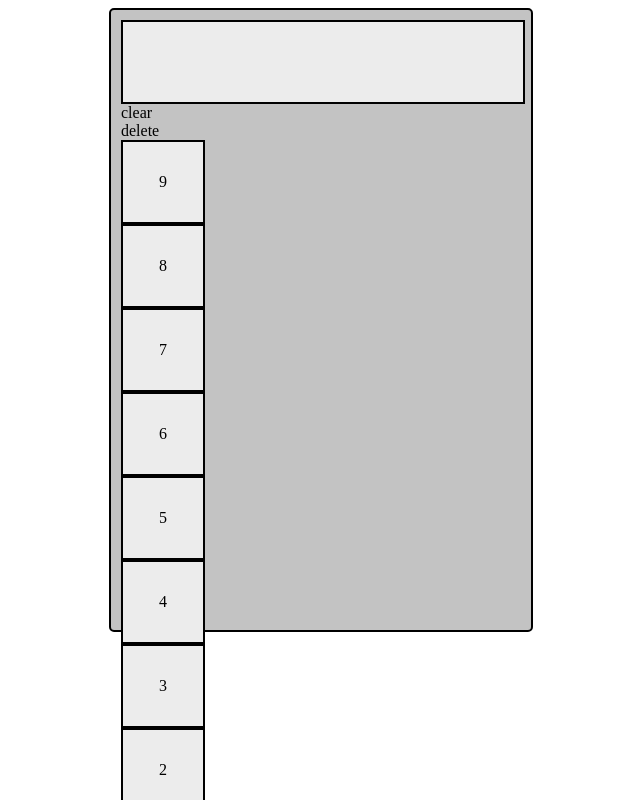
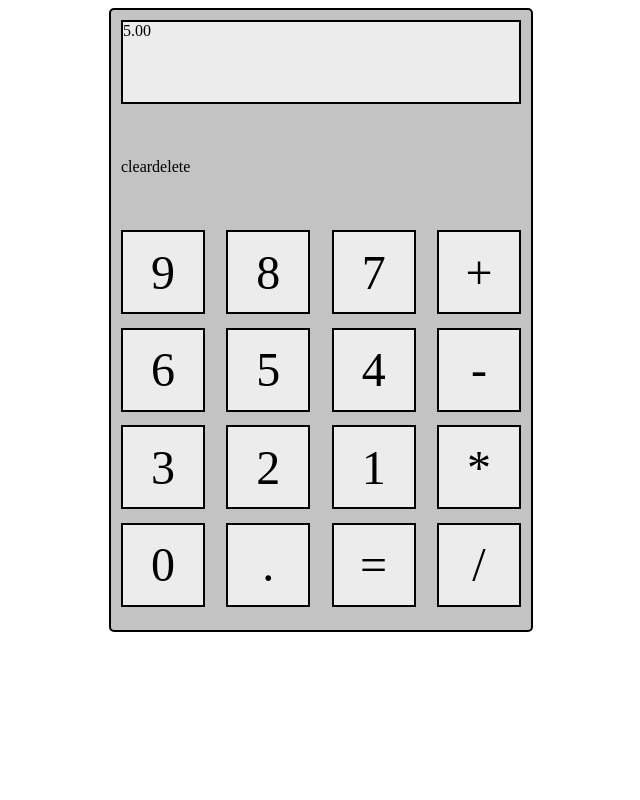
Before and after one commit to sina--/calculator, a plain HTML site: page index.html in a window 1280 px wide. Shown: the top 800 px of the page, without its empty margins (319-959 px from the left). Drawn offline with Linux system fonts and the light colour scheme.

Commit message:
Build basic UI

```diff
--- a/index.html
+++ b/index.html
@@ -10,22 +10,24 @@
 		<div class="display" id="display"></div>
 		<div>clear</div>
 		<div>delete</div>
+		<div class="keypad">
 			<div class="keys">9</div>
 			<div class="keys">8</div>
 			<div class="keys">7</div>
+			<div class="keys">+</div>
 			<div class="keys">6</div>
 			<div class="keys">5</div>
 			<div class="keys">4</div>
+			<div class="keys">-</div>
 			<div class="keys">3</div>
 			<div class="keys">2</div>
 			<div class="keys">1</div>
+			<div class="keys">*</div>
 			<div class="keys">0</div>
-		<div class="keys">+</div>
-		<div class="keys">-</div>
-		<div class="keys">*</div>
-		<div class="keys">/</div>
 			<div class="keys">.</div>
 			<div class="keys">=</div>
+			<div class="keys">/</div>
+		</div>
 	</div>
 	<script src="scripts.js"></script>
 </body>
--- a/scripts.js
+++ b/scripts.js
@@ -18,6 +18,7 @@ function operate(operator) {
 			break
 	}
 	console.log(result);
+	document.getElementById('display').textContent = result;
 }
 
 operate('add');
--- a/style.css
+++ b/style.css
@@ -6,12 +6,14 @@ html, body {
 }
 
 .calculator {
+	display: flex;
 	height: 600px;
 	width: 400px;
 	border: solid 2px #000000;
 	background: #c3c3c3;
 	border-radius: 5px;
 	padding: 10px;
+	flex-wrap: wrap;
 }
 
 .display {
@@ -21,13 +23,19 @@ html, body {
 	background: #ececec;
 }
 
+.keypad {
+	display: flex;
+	flex-wrap: wrap;
+	justify-content: space-between;
+}
+
 .keys {
 	width: 80px;
 	height: 80px;
 	border: solid 2px #000000;
 	background: #ececec;
 	display: flex;
-	flex-wrap: wrap;
 	align-items: center;
 	justify-content: center;
+	font-size: 48px;
 }
```
Lines whose indentation alone changed are shown as unchanged.
